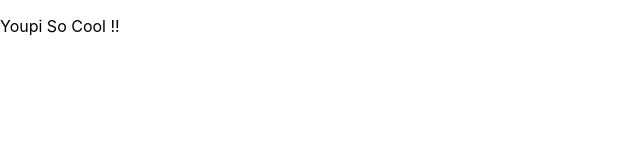
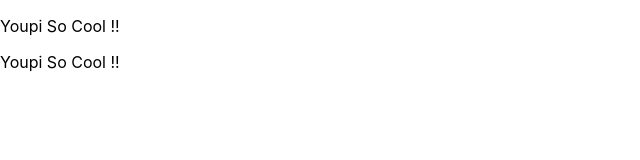
Before and after one commit to moueza/openclassrooms-4664381-realisez-une-application-web-avec-react-js, a React (Create React App) app in the folder memory/: page / in a window 1280 px wide. Shown: the top 160 px of the page, without its empty margins (0-640 px from the left). Built offline with nearby package versions, Linux system fonts and the light colour scheme.

Commit message:
see #18 p2c1part3 : Premieres props KO ; see #1 general : server bad result

```diff
--- a/memory/src/index.js
+++ b/memory/src/index.js
@@ -4,11 +4,17 @@ import "./index.css";
 import App from "./App";
 import reportWebVitals from "./reportWebVitals";
 
-function CoolComponent() {
+function CoolComponent({ adjective = "Cool" }) {
   return <p>Youpi So Cool !!</p>;
 }
 
-ReactDOM.render(<CoolComponent />, document.getElementById("root"));
+ReactDOM.render(
+  <div>
+    <CoolComponent adjective="awesome" />
+    <CoolComponent />
+  </div>,
+  document.getElementById("root")
+);
 
 // If you want to start measuring performance in your app, pass a function
 // to log results (for example: reportWebVitals(console.log))
```
